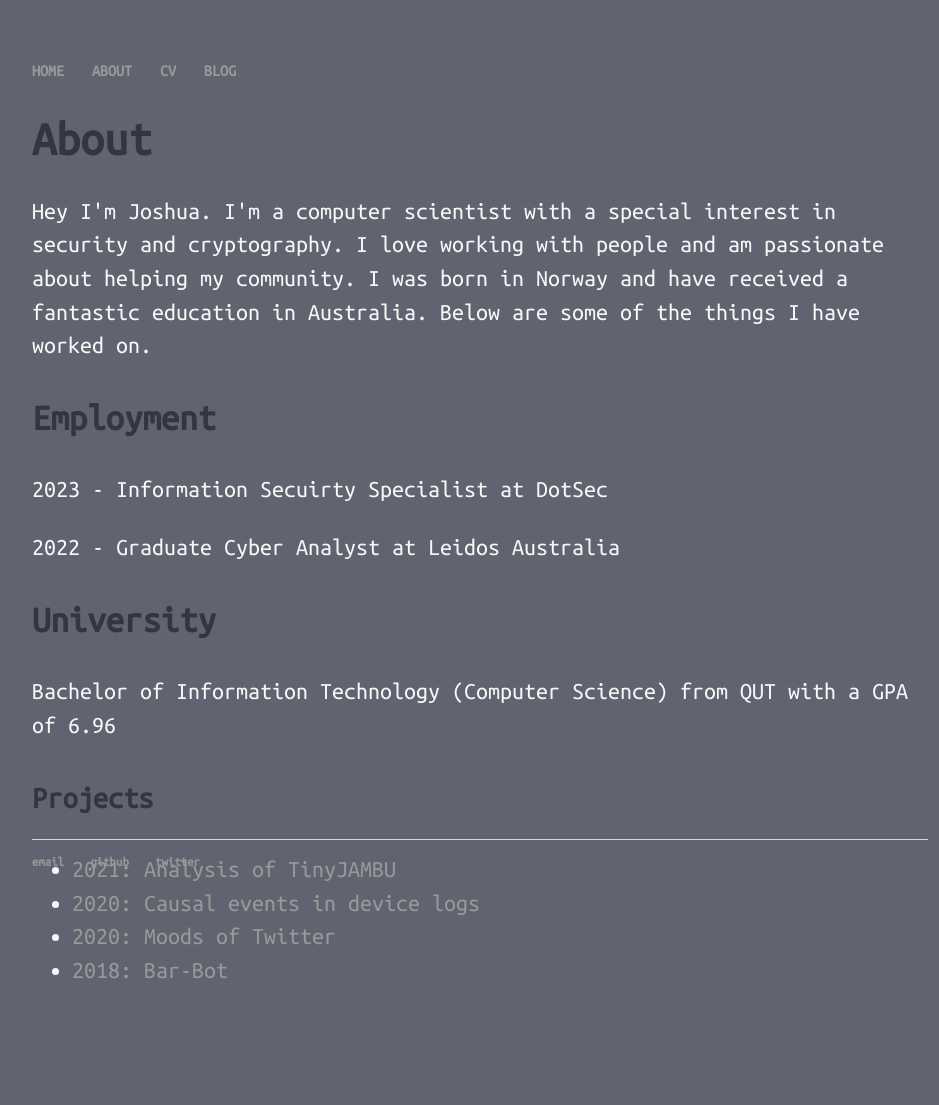
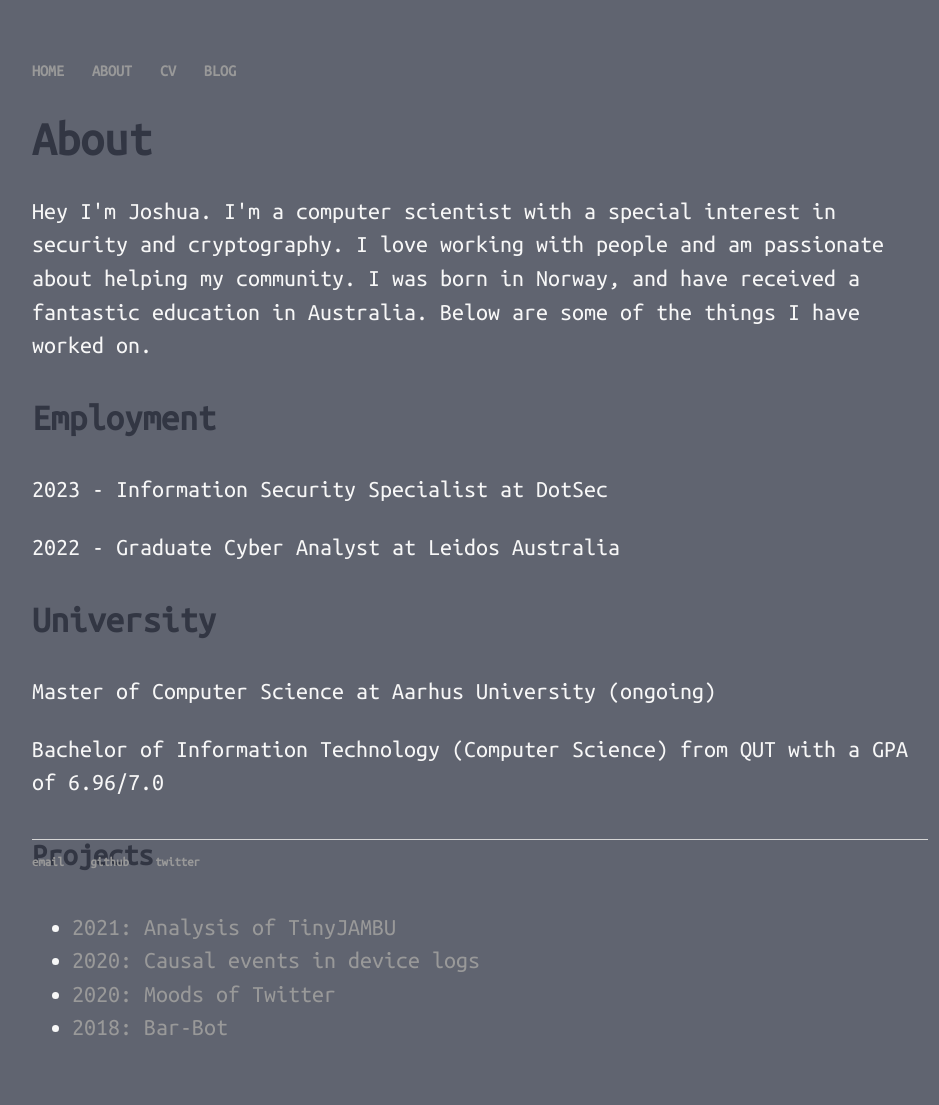
Before and after one commit to HagemannJ/HagemannJ.github.io, a Jekyll site: the page built from about/index.html, in a window 1280 px wide. Shown: the whole page, without its empty margins (160-1099 px from the left). Built offline with Jekyll 4.4.1, drawn with Linux system fonts in a browser that asks for light colours; before the commit the page ends 1047 px from its top, so only the background shows below that.

Commit message:
updated about page

```diff
--- a/about/index.html
+++ b/about/index.html
@@ -5,19 +5,25 @@ title: About Joshua Hagemann
 
 		<div class="about">
 			<h1>About</h1>
-			<p>Hey I'm Joshua. I'm a computer scientist with a special interest in security and cryptography. I love working with people and am passionate about helping my community. I was born in Norway and have received a fantastic education in Australia. Below are some of the things I have worked on.</p>
+			<p>Hey I'm Joshua. I'm a computer scientist with a special interest in security and cryptography.
+				I love working with people and am passionate about helping my community.
+				I was born in Norway, and have received a fantastic education in Australia.
+				Below are some of the things I have worked on.</p>
 
 			<h3>Employment</h3>
-			<p>2023 - Information Secuirty Specialist at DotSec</p>
+			<p>2023 - Information Security Specialist at DotSec</p>
 			<p>2022 - Graduate Cyber Analyst at Leidos Australia</p>
 
 			<h3>University</h3>
-			<p>Bachelor of Information Technology (Computer Science) from QUT with a GPA of 6.96</p>
+			<p>Master of Computer Science at Aarhus University (ongoing)</p>
+			<p>Bachelor of Information Technology (Computer Science) from QUT with a GPA of 6.96/7.0</p>
 			<h4>Projects</h4>
+			<p>
 				<ul>
 					 <li><a href="/blog/2021/10/28/tinyJAMBU">2021: Analysis of TinyJAMBU</a></li>
 					 <li><a href="/blog/2021/02/01/causal-analysis">2020: Causal events in device logs</a></li>
 					 <li><a href="/blog/2020/10/07/moods-of-twitter">2020: Moods of Twitter</a></li>
 					 <li><a href="/blog/2018/10/08/bar-bot">2018: Bar-Bot</a></li>
 				</ul>
+			</p>
 		</div>
```
Also changed, not shown: 2 other files.
